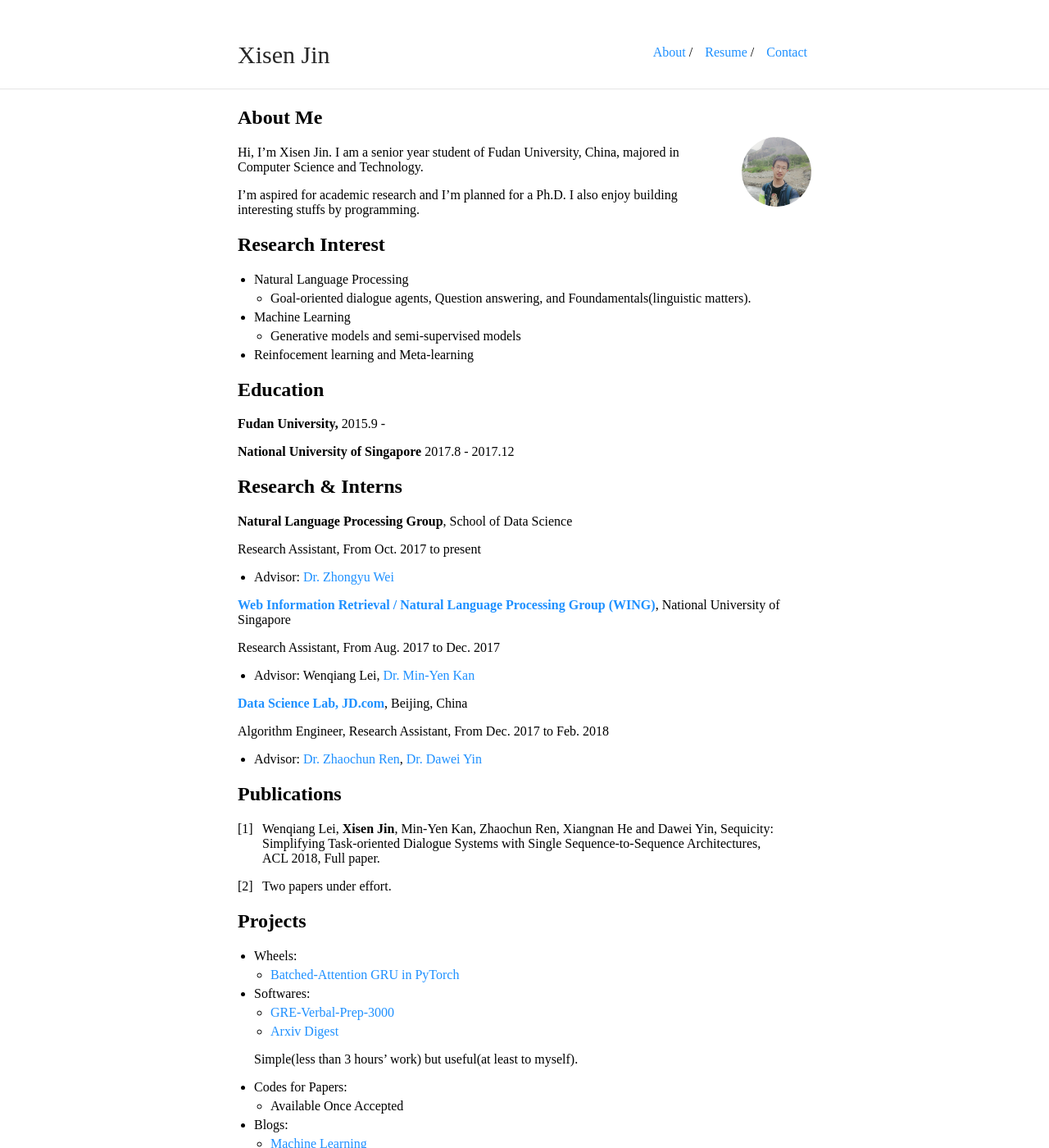
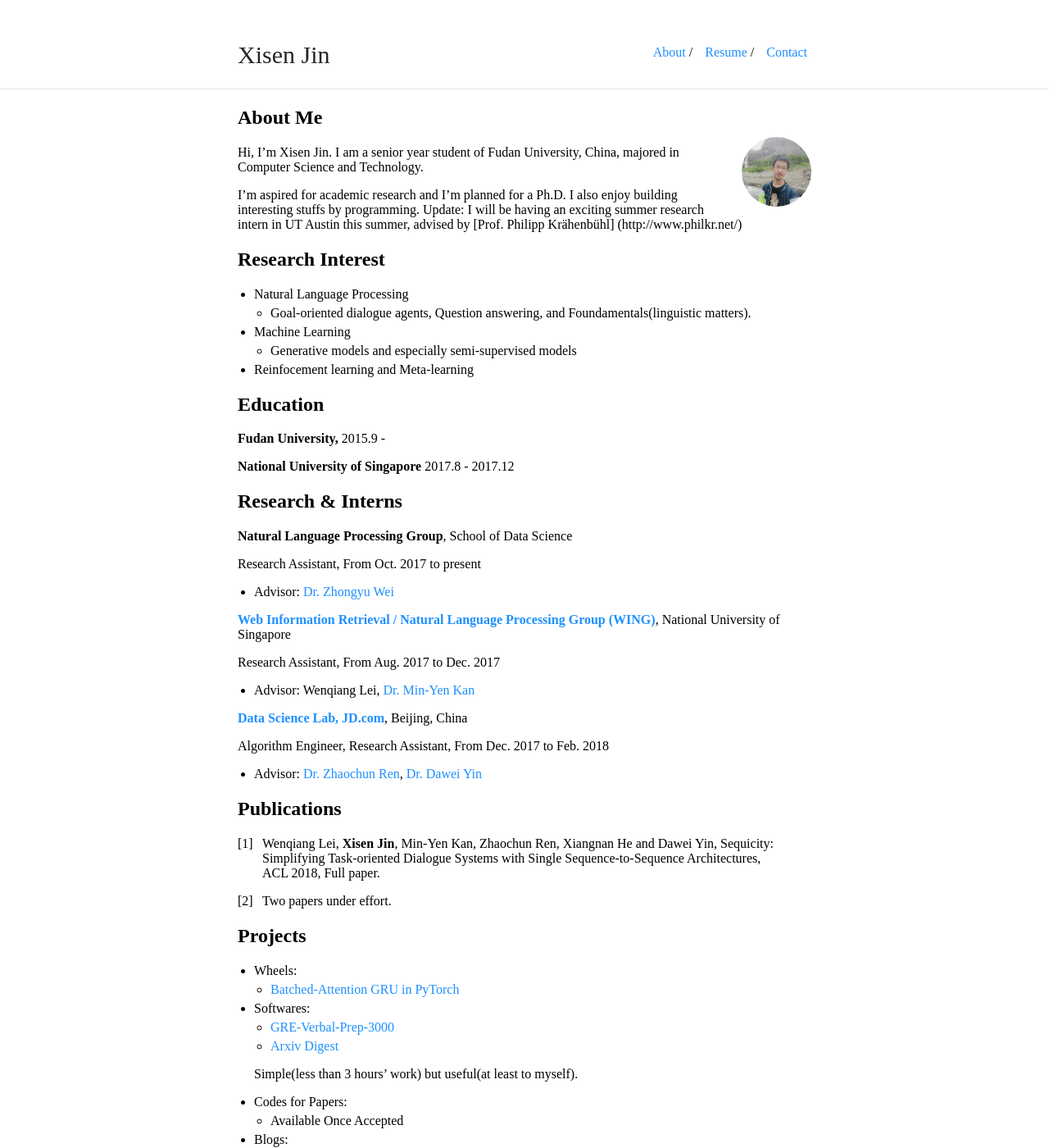
Before and after one commit to AuCson/aucson.github.io, a Jekyll site: the page built from index.md, in a window 1280 px wide and 1400 px high. Shown: the whole window at 82% size. Built offline with Jekyll 4.4.1, drawn with Linux system fonts in a browser that asks for light colours; our own code applies the rules of GitHub Pages for plain Markdown files; some of the changed text lies outside the part shown.

Commit message:
Update index.md

```diff
--- a/index.md
+++ b/index.md
@@ -9,6 +9,7 @@ layout: default
 Hi, I'm Xisen Jin. I am a senior year student of Fudan University, China, majored in Computer Science and Technology.
 
 I'm aspired for academic research and I'm planned for a Ph.D. I also enjoy building interesting stuffs by programming.
+Update: I will be having an exciting summer research intern in UT Austin this summer, advised by [Prof. Philipp Krähenbühl] (http://www.philkr.net/)
 <br>
 
 ## Research Interest
@@ -16,7 +17,7 @@ I'm aspired for academic research and I'm planned for a Ph.D. I also enjoy build
 - Natural Language Processing
     - Goal-oriented dialogue agents, Question answering, and Foundamentals(linguistic matters).
 - Machine Learning
-    - Generative models and semi-supervised models
+    - Generative models and especially semi-supervised models
 - Reinfocement learning and Meta-learning
 <br>
 
```
Also changed, not shown: other parts of index.md (+2 -1 lines).
